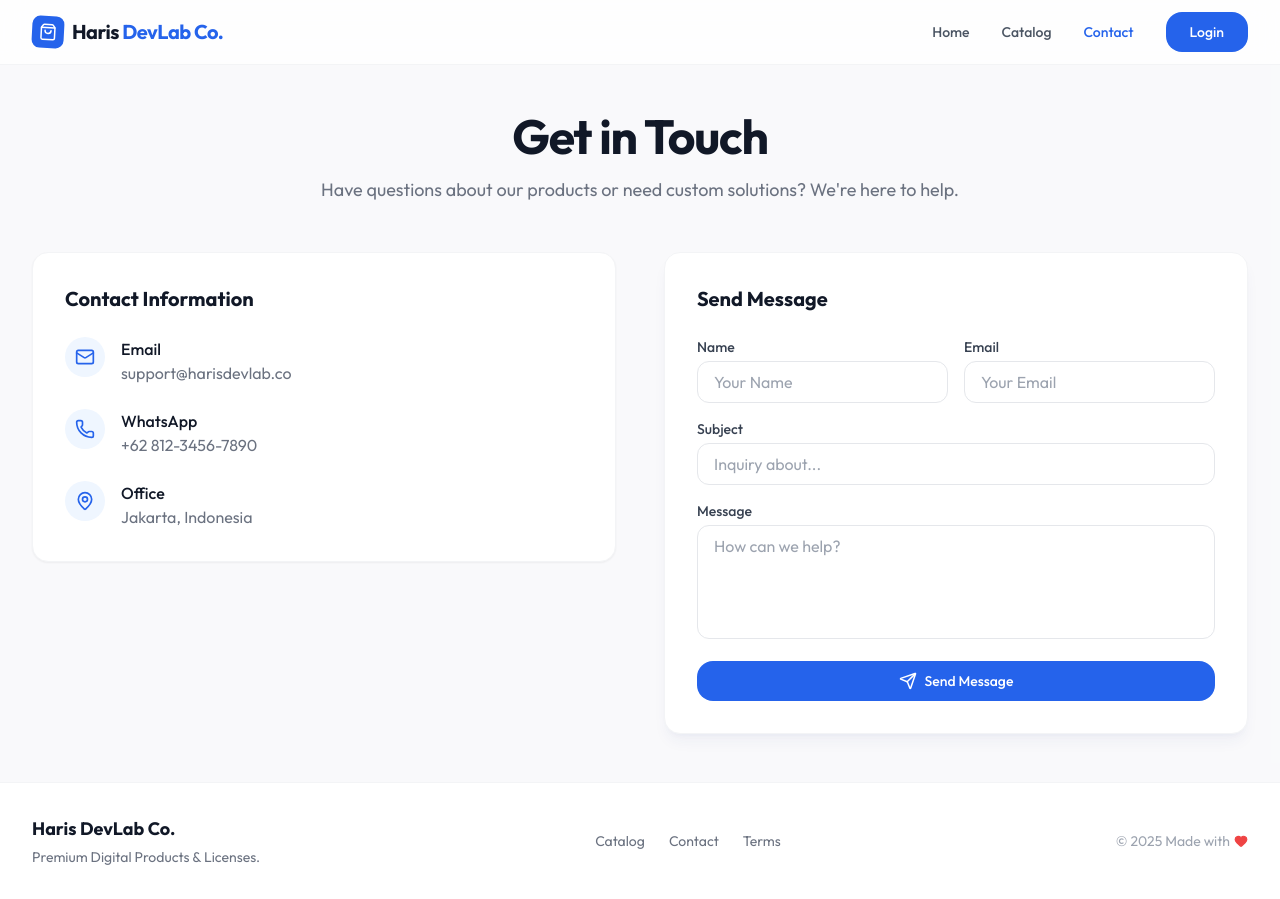
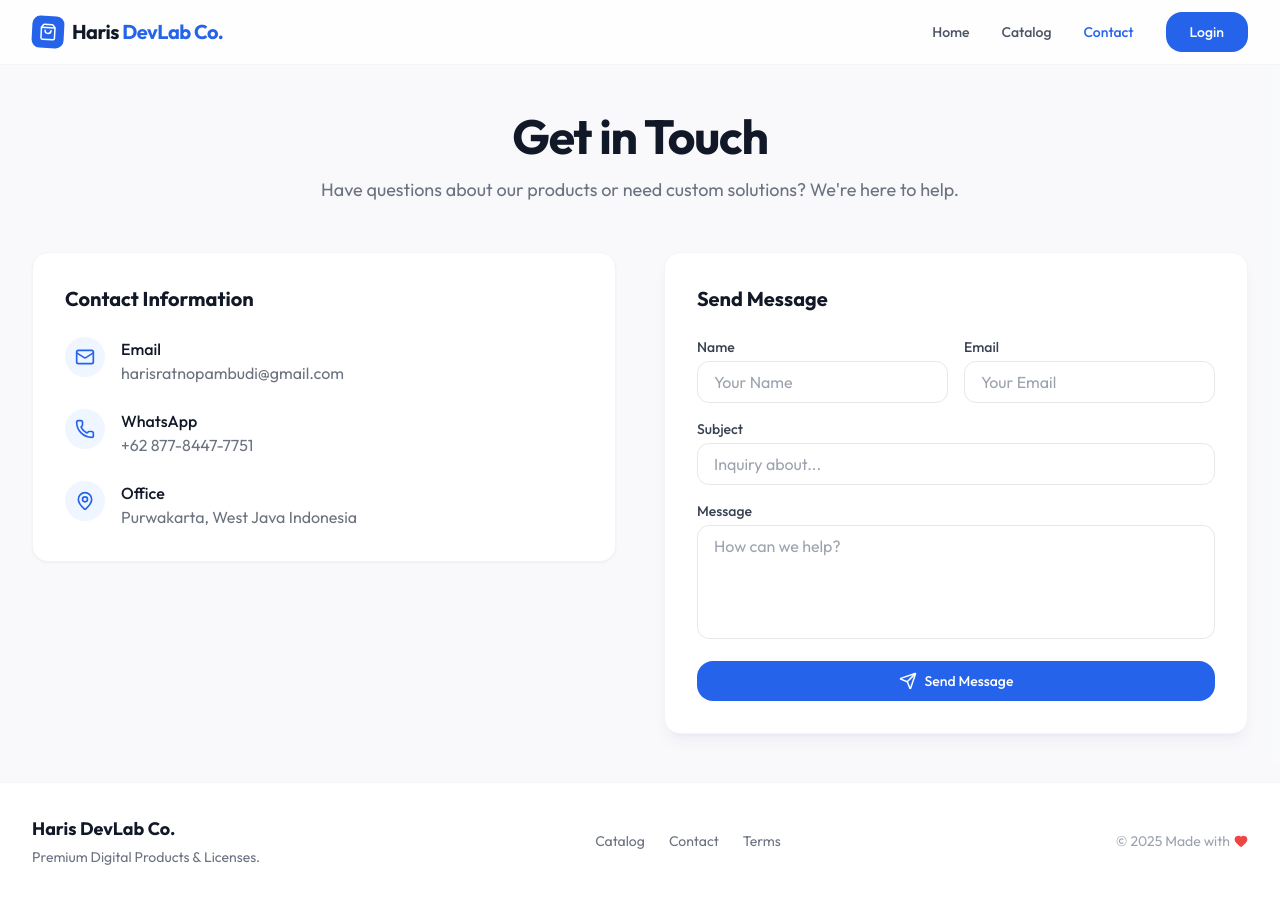
Before and after one commit to harisratnopambudi/harisratnopambudi.github.io, a React (Vite) app: page /contact in a window 1280 px wide. Built offline with nearby package versions, Linux system fonts and the light colour scheme.

Commit message:
Update contact information

```diff
--- a/src/pages/Contact.jsx
+++ b/src/pages/Contact.jsx
@@ -26,7 +26,7 @@ export const Contact = () => {
                                 </div>
                                 <div>
                                     <h4 className="font-medium text-gray-900">Email</h4>
-                                    <p className="text-gray-500">support@harisdevlab.co</p>
+                                    <p className="text-gray-500">harisratnopambudi@gmail.com</p>
                                 </div>
                             </div>
                             <div className="flex items-start">
@@ -35,7 +35,7 @@ export const Contact = () => {
                                 </div>
                                 <div>
                                     <h4 className="font-medium text-gray-900">WhatsApp</h4>
-                                    <p className="text-gray-500">+62 812-3456-7890</p>
+                                    <p className="text-gray-500">+62 877-8447-7751</p>
                                 </div>
                             </div>
                             <div className="flex items-start">
@@ -44,7 +44,7 @@ export const Contact = () => {
                                 </div>
                                 <div>
                                     <h4 className="font-medium text-gray-900">Office</h4>
-                                    <p className="text-gray-500">Jakarta, Indonesia</p>
+                                    <p className="text-gray-500">Purwakarta, West Java Indonesia</p>
                                 </div>
                             </div>
                         </div>
```
